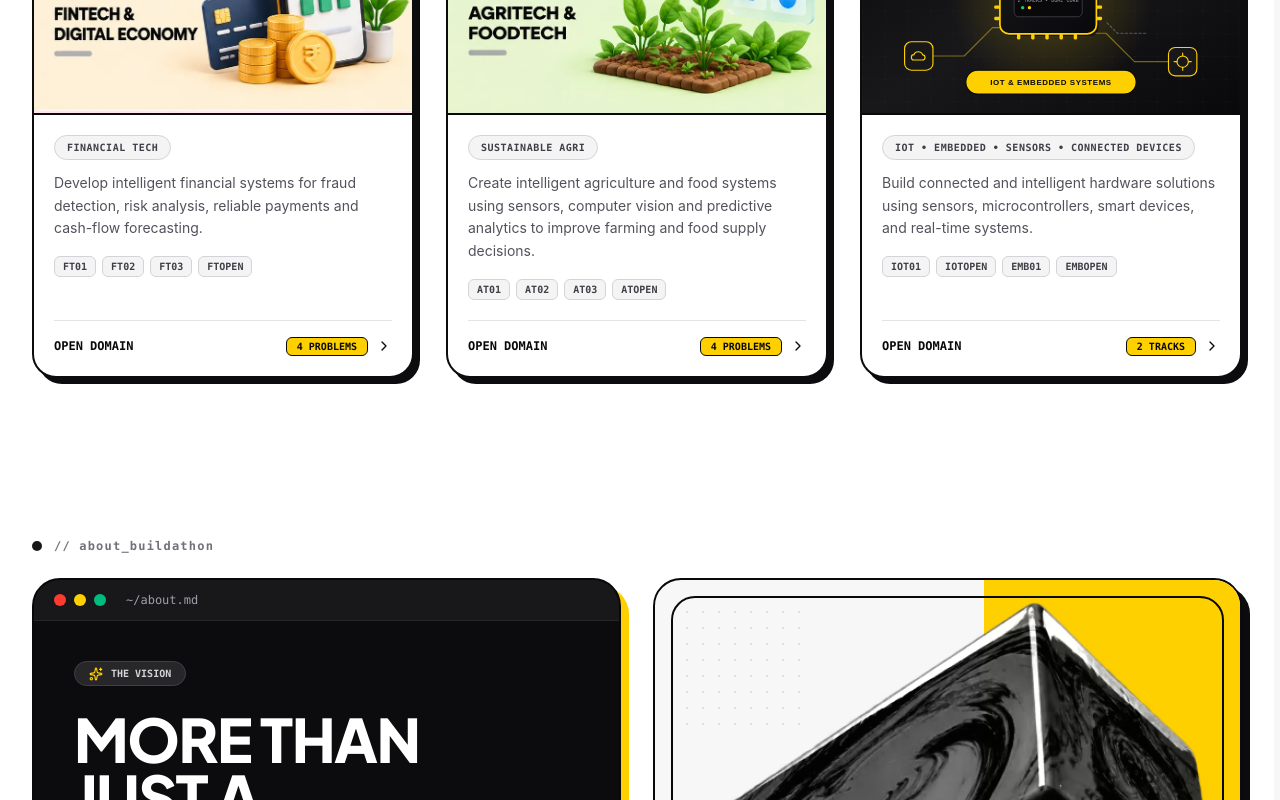
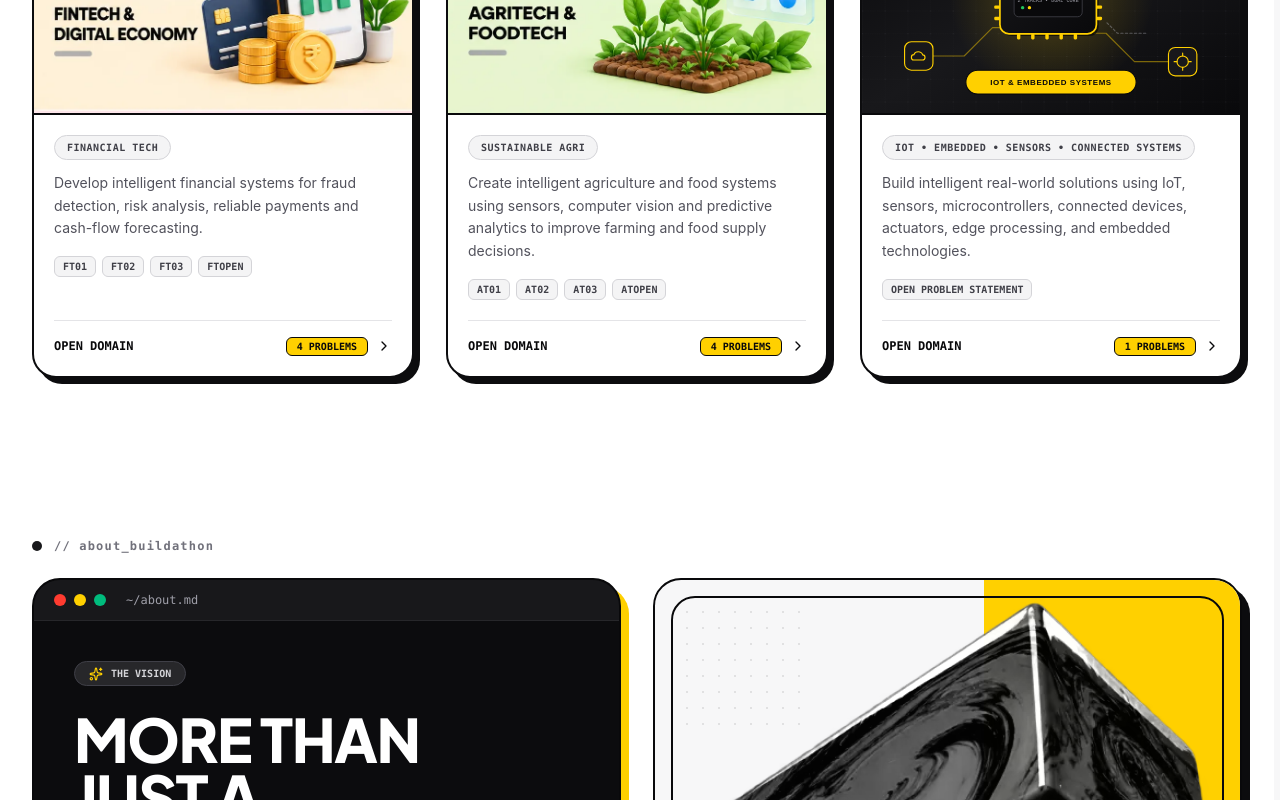
Before and after one commit to dhakshinkumar01/Buildathon, a React (Vite) app in the folder Hackathon-Website/: page / in a window 1280 px wide. Shown: the part 2680-3480 px from the top of the page. Built offline with nearby package versions, Linux system fonts and the light colour scheme.

Commit message:
Add combined IoT and Embedded Systems domain

```diff
--- a/Hackathon-Website/src/data/challenges.js
+++ b/Hackathon-Website/src/data/challenges.js
@@ -195,85 +195,23 @@ export const CHALLENGES = [
     name: 'IoT & Embedded Systems',
     short: 'IOT & EMBEDDED',
     title: 'DOMAIN 6 - IOT & EMBEDDED SYSTEMS',
-    desc: 'Build connected and intelligent hardware solutions using sensors, microcontrollers, smart devices, and real-time systems.',
+    desc: 'Build intelligent real-world solutions using IoT, sensors, microcontrollers, connected devices, actuators, edge processing, and embedded technologies.',
     image: domainIotEmbedded,
-    tag: 'IOT • EMBEDDED • SENSORS • CONNECTED DEVICES',
-    about: 'Build connected and intelligent hardware solutions combining IoT edge devices, sensors, microcontrollers, real-time control, and cloud integration.',
-    realWorld: 'Hardware systems face real-world constraints such as low latency requirements, signal noise, power limits, edge compute boundaries, and reliable wireless connectivity.',
-    whatToBuild: 'Create practical IoT & Embedded solutions using sensors, microcontrollers, actuators, and connected cloud platforms.',
-    hasTracks: true,
-    tracks: [
-      {
-        id: 'iot',
-        code: 'IOT',
-        title: 'IOT & CONNECTED SYSTEMS',
-        desc: 'Build connected solutions using sensors, smart devices, cloud platforms, and real-time data to solve real-world problems.',
-        buttonText: 'EXPLORE IOT →',
-        problemStatements: [
-          {
-            code: 'IOT01',
-            title: 'Smart Industrial IoT & Asset Monitoring',
-            desc: 'Build an IoT monitoring solution that ingests telemetry from remote sensors, detects anomalies in real-time, alerts operators of critical threshold breaches, and securely transmits telemetry data to a cloud or local gateway.',
-            skills: ['IoT Gateways', 'MQTT/HTTP', 'Sensor Integration', 'Real-time Telemetry', 'Cloud/Edge Integration']
-          },
-          {
-            code: 'IOTOPEN',
-            title: 'Open Problem Statement (IoT)',
-            desc: 'Propose your own IoT & Connected Systems problem statement. Build a working prototype using sensors, microcontrollers, gateways, and cloud/edge communication.',
-            skills: ['Problem Scoping', 'IoT Architecture', 'Sensors & Wireless Protocols', 'Prototyping']
-          }
-        ]
-      },
-      {
-        id: 'embedded',
-        code: 'EMB',
-        title: 'EMBEDDED SYSTEMS',
-        desc: 'Design and build practical embedded solutions using microcontrollers, sensors, actuators, and real-time systems to solve real-world problems.',
-        buttonText: 'EXPLORE EMBEDDED →',
-        problemStatements: [
-          {
-            code: 'EMB01',
-            title: 'Real-Time Sensor Fusion & Edge Control',
-            desc: 'Design a low-latency embedded system using a microcontroller (e.g., ESP32, STM32, Arduino) that processes multi-sensor data locally, executes real-time control logic, and operates reliably under strict power or resource constraints.',
-            skills: ['Microcontrollers (ESP32/STM32/Arduino)', 'Embedded C/C++/Rust', 'Sensor Interfacing (I2C/SPI/UART)', 'Real-time Control']
-          },
-          {
-            code: 'EMBOPEN',
-            title: 'Open Problem Statement (Embedded Systems)',
-            desc: 'Propose your own Embedded Systems problem statement focusing on firmware, hardware-software co-design, actuators, sensors, and real-time embedded control.',
-            skills: ['Firmware Development', 'Hardware Co-design', 'Embedded Logic', 'Prototyping']
-          }
-        ]
-      }
-    ],
+    tag: 'IOT • EMBEDDED • SENSORS • CONNECTED SYSTEMS',
+    about: 'Build intelligent real-world solutions combining IoT, sensors, microcontrollers, connected devices, actuators, edge processing, and embedded technologies.',
+    realWorld: 'Hardware systems face real-world constraints such as low latency execution, signal noise, power limits, edge compute boundaries, component choice, and reliable communication.',
+    whatToBuild: 'Build intelligent real-world solutions using IoT, sensors, microcontrollers, connected devices, actuators, edge processing, and embedded technologies.',
+    hardwareNotice: {
+      title: 'BRING YOUR OWN HARDWARE',
+      desc: 'Hardware kits and components will not be provided. Participants must bring their own required microcontrollers, sensors, boards, modules, actuators, components, and other hardware.'
+    },
+    badgeText: 'OPEN PROBLEM',
     problemStatements: [
       {
-        code: 'IOT01',
-        track: 'IoT & Connected Systems',
-        title: 'Smart Industrial IoT & Asset Monitoring',
-        desc: 'Build an IoT monitoring solution that ingests telemetry from remote sensors, detects anomalies in real-time, alerts operators of critical threshold breaches, and securely transmits telemetry data to a cloud or local gateway.',
-        skills: ['IoT Gateways', 'MQTT/HTTP', 'Sensor Integration', 'Real-time Telemetry', 'Cloud/Edge Integration']
-      },
-      {
-        code: 'IOTOPEN',
-        track: 'IoT & Connected Systems',
-        title: 'Open Problem Statement (IoT)',
-        desc: 'Propose your own IoT & Connected Systems problem statement. Build a working prototype using sensors, microcontrollers, gateways, and cloud/edge communication.',
-        skills: ['Problem Scoping', 'IoT Architecture', 'Sensors & Wireless Protocols', 'Prototyping']
-      },
-      {
-        code: 'EMB01',
-        track: 'Embedded Systems',
-        title: 'Real-Time Sensor Fusion & Edge Control',
-        desc: 'Design a low-latency embedded system using a microcontroller (e.g., ESP32, STM32, Arduino) that processes multi-sensor data locally, executes real-time control logic, and operates reliably under strict power or resource constraints.',
-        skills: ['Microcontrollers (ESP32/STM32/Arduino)', 'Embedded C/C++/Rust', 'Sensor Interfacing (I2C/SPI/UART)', 'Real-time Control']
-      },
-      {
-        code: 'EMBOPEN',
-        track: 'Embedded Systems',
-        title: 'Open Problem Statement (Embedded Systems)',
-        desc: 'Propose your own Embedded Systems problem statement focusing on firmware, hardware-software co-design, actuators, sensors, and real-time embedded control.',
-        skills: ['Firmware Development', 'Hardware Co-design', 'Embedded Logic', 'Prototyping']
+        code: 'OPEN PROBLEM STATEMENT',
+        title: 'Open Problem Statement',
+        desc: 'Participants are free to identify and define their own real-world problem statement using IoT and Embedded Systems technologies.',
+        skills: ['Microcontrollers', 'IoT & Edge Computing', 'Sensors & Actuators', 'Embedded Systems', 'Hardware Prototyping']
       }
     ]
   }
```
Also changed, not shown: Hackathon-Website/src/components/ChallengeModal.jsx (+23 -114 lines).
